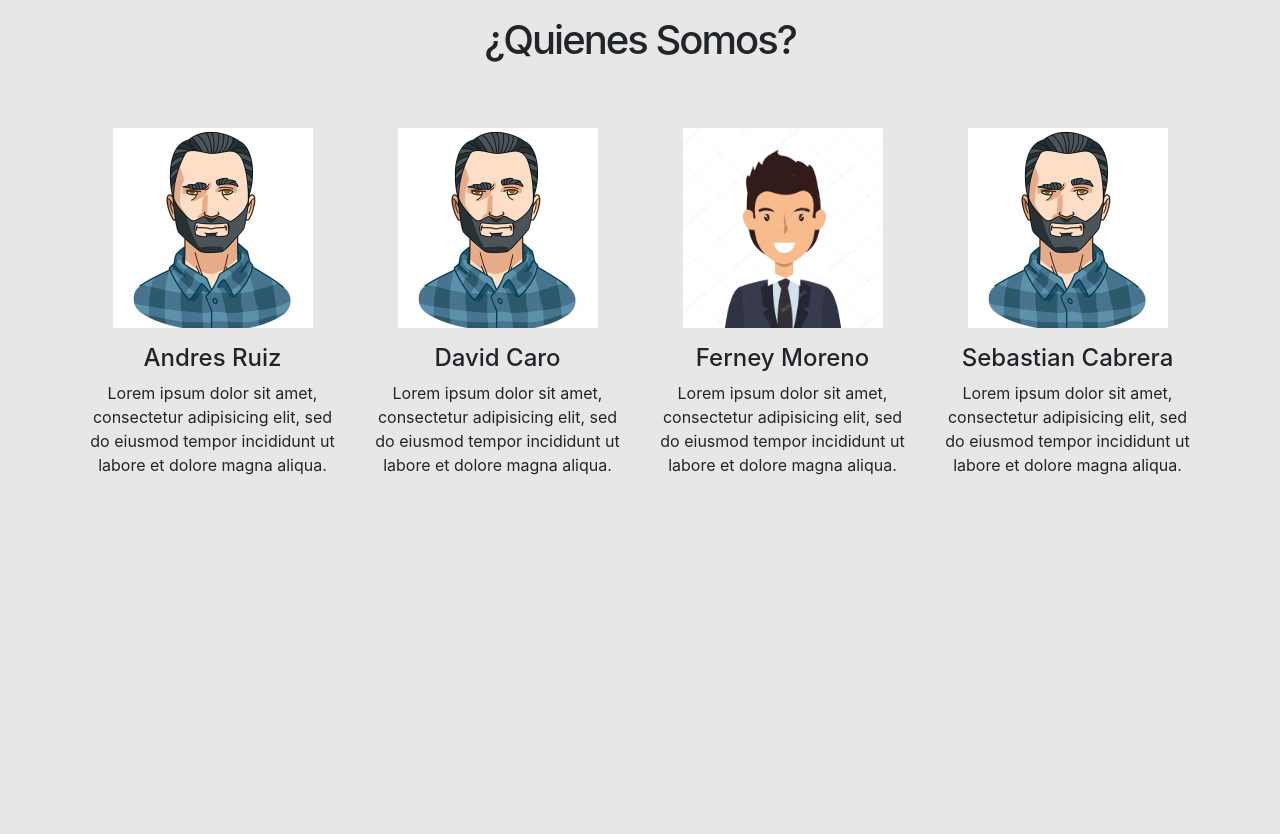
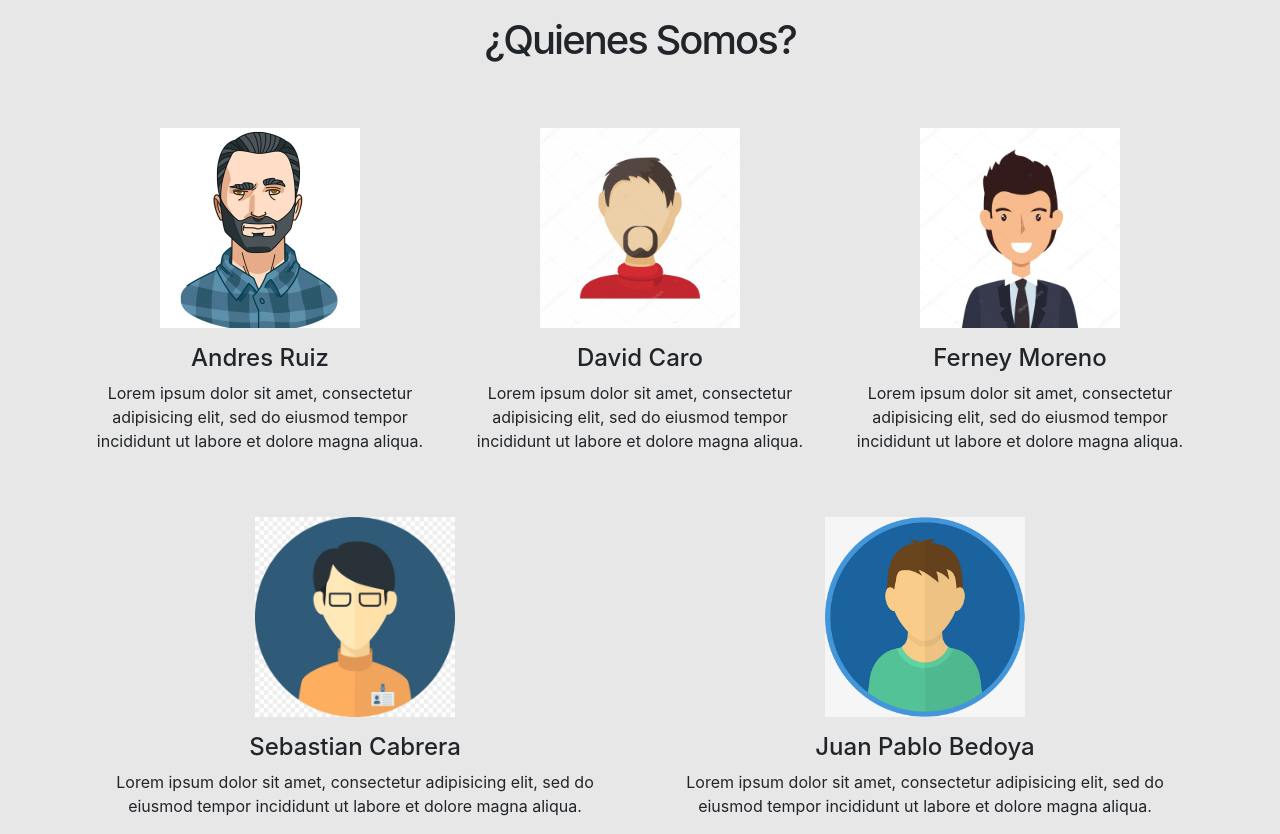
Before and after one commit to FerneyMoreno20/Portfolio, a Django app: page /nosotros/ in a window 1280 px wide. Shown: the part 76-910 px from the top of the page. Before the commit the page ends 551 px from the top, so only its background shows below. Run offline with Django 3.2, Linux system fonts and the light colour scheme; some libraries are stand-ins or nearby versions.

Commit message:
Portafolio

```diff
--- a/apphv/core/templates/core/Nosotros.html
+++ b/apphv/core/templates/core/Nosotros.html
@@ -41,7 +41,7 @@
 
 
         <div class="row mt-5">
-            <div class="col-sm-12 col-md-3 text-center">
+            <div class="col-sm-12 col-md-4 text-center">
                 <img src="{% static 'core/media/img/avatar1.jpg' %}" style="width: 200px; height: 200px;" alt="">
                 <p class="mt-3 text-justify">
                     <h4>Andres Ruiz</h4>
@@ -52,8 +52,8 @@
                     </p>
                 </p>
             </div>
-            <div class="col-sm-12 col-md-3 text-center">
-                <img src="{% static 'core/media/img/avatar1.jpg' %}"  style="width: 200px; height: 200px;" alt="">
+            <div class="col-sm-12 col-md-4 text-center">
+                <img src="{% static 'core/media/img/avatar.jpg' %}"  style="width: 200px; height: 200px;" alt="">
                 <p class="mt-3 text-justify">
                     <h4>David Caro</h4>
 
@@ -63,7 +63,7 @@
                     </p>
                 </p>
             </div>
-            <div class="col-sm-12 col-md-3 text-center">
+            <div class="col-sm-12 col-md-4 text-center">
                 <img src="{% static 'core/media/img/frn.jpg' %}" style="width: 200px; height: 200px;" alt="">
                 <p class="mt-3 text-justify">
                     <h4>Ferney Moreno</h4>
@@ -75,10 +75,22 @@
                 </p>
             </div>
 
-            <div class="col-sm-12 col-md-3 text-center">
-                <img src="{% static 'core/media/img/avatar1.jpg' %}" style="width: 200px; height: 200px;" alt="">
+            <div class="col-sm-12 col-md-6 text-center mt-5">
+                <img src="{% static 'core/media/img/pablo.jpg' %}" style="width: 200px; height: 200px;" alt="">
                 <p class="mt-3 text-justify">
                     <h4>Sebastian Cabrera</h4>
+                    <p>
+
+                        Lorem ipsum dolor sit amet, consectetur adipisicing elit, sed do eiusmod tempor incididunt ut labore et dolore magna aliqua.
+                    </p>
+
+                </p>
+            </div>
+
+            <div class="col-sm-12 col-md-6 text-center mt-5">
+                <img src="{% static 'core/media/img/av.jpg' %}" style="width: 200px; height: 200px;" alt="">
+                <p class="mt-3 text-justify">
+                    <h4>Juan Pablo Bedoya</h4>
                     <p>
 
                         Lorem ipsum dolor sit amet, consectetur adipisicing elit, sed do eiusmod tempor incididunt ut labore et dolore magna aliqua.
```
Also changed, not shown: apphv/core/static/core/media/img/pablo.jpg (added).
